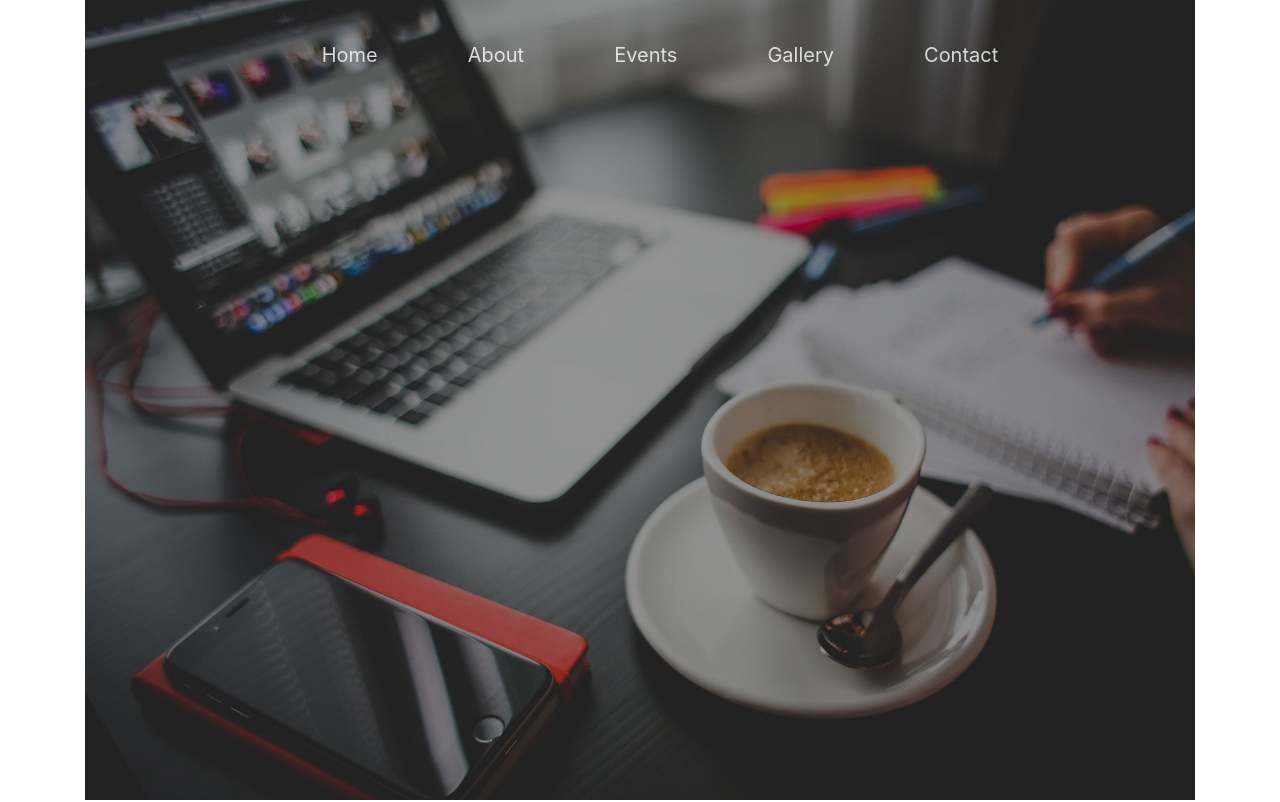
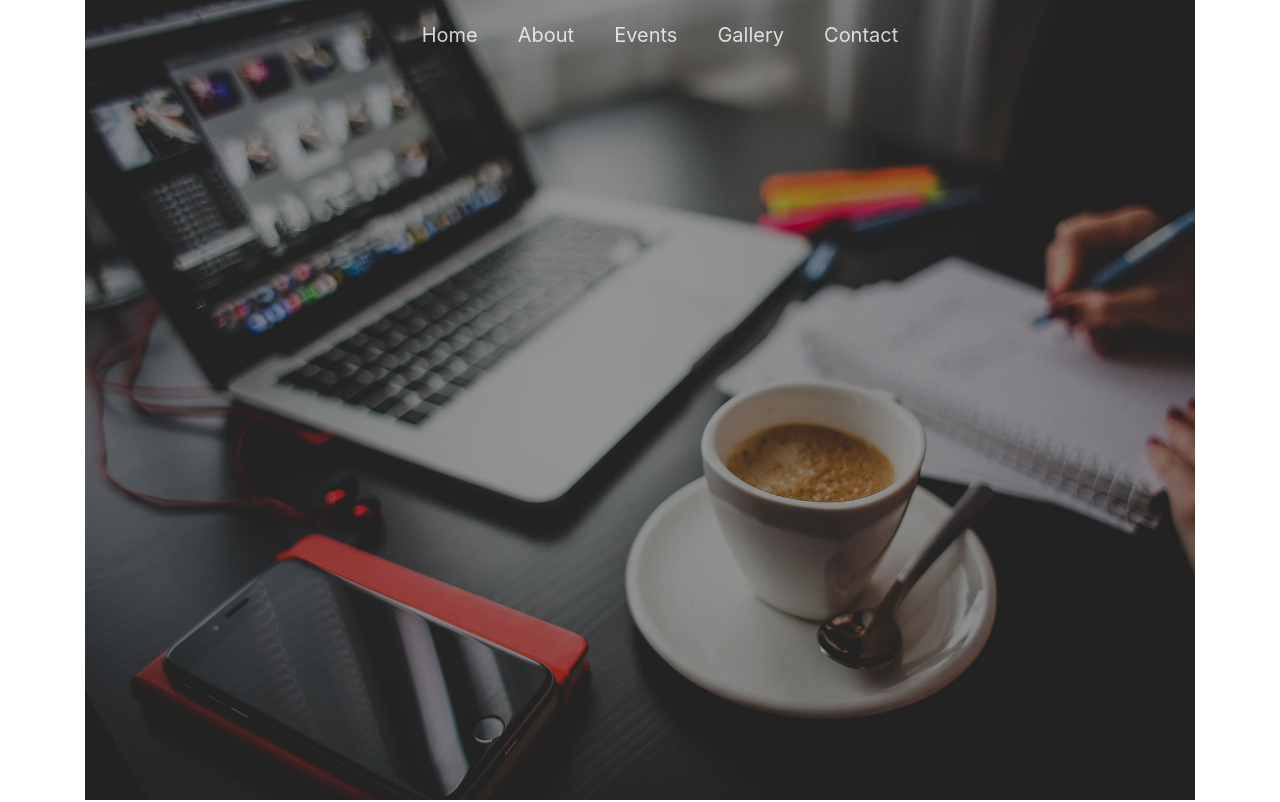
Before and after one commit to colemaw3/CS202, a plain HTML site: page Lesson9.html in a window 1280 px wide. Shown: the top 802 px of the page. Drawn offline with nearby package versions, Linux system fonts and the light colour scheme.

Commit message:
modified:   css/main4a.css

```diff
--- a/css/main4a.css
+++ b/css/main4a.css
@@ -62,7 +62,7 @@ body{
 }
 .nav ul li{
     display:flex;
-    padding:20px 25px 0px 25px;;
+    flex: auto;
 }
 .nav a{
     text-decoration: none;
```
